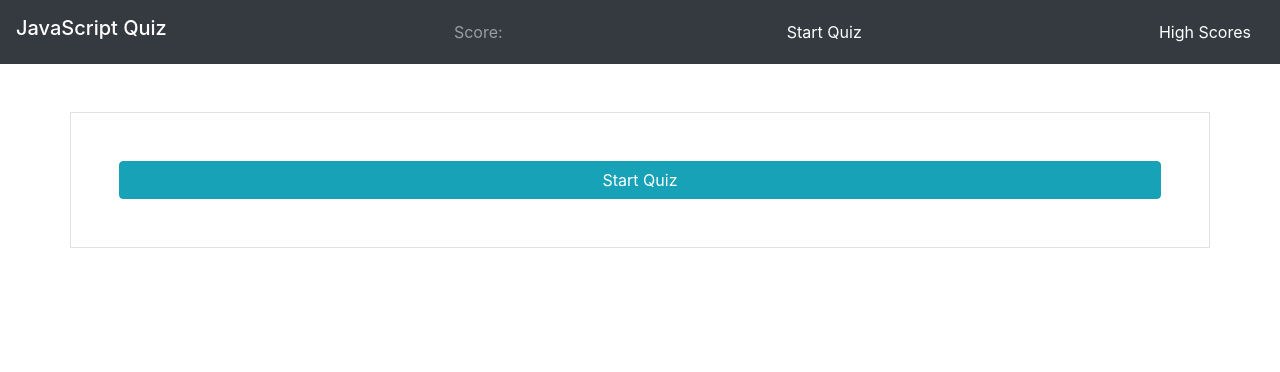
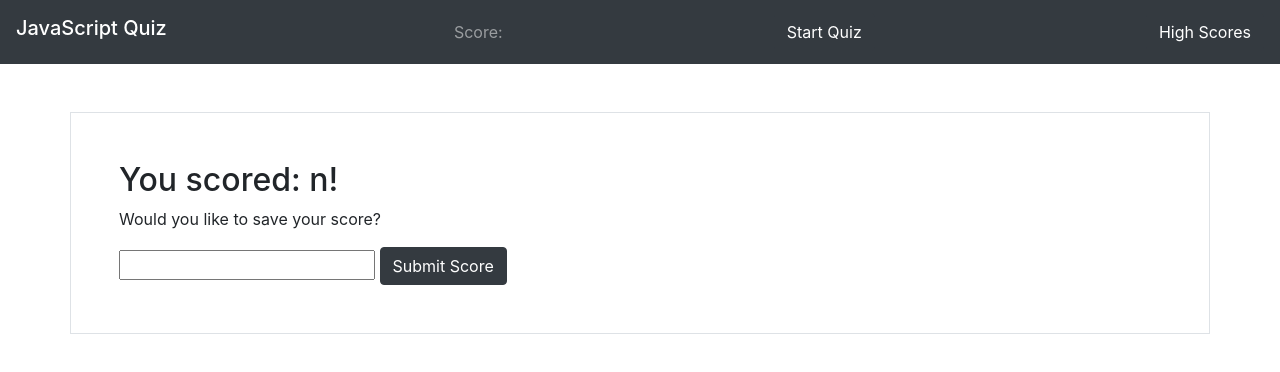
Before and after one commit to chrisfaux95/code_quiz, a plain HTML site: page index.html in a window 1280 px wide. Drawn offline with nearby package versions, Linux system fonts and the light colour scheme.

Commit message:
testing score input box

```diff
--- a/index.html
+++ b/index.html
@@ -33,7 +33,13 @@
             <button id="next-question" class="btn btn-dark btn-block">Next Question.</button>
         </div>
         <hr> -->
-        <button id="quiz-start" class="btn btn-info btn-block">Start Quiz</button>
+        <div id = "score-box" class="mx-auto">
+            <h2>You scored: n!</h2>
+            <p>Would you like to save your score?</p>
+            <input type="text" id="initals" name="initials"/>
+            <button class="btn btn-dark">Submit Score</button>
+        </div>
+        <!-- <button id="quiz-start" class="btn btn-info btn-block">Start Quiz</button> -->
     </main>
     <script src="script.js"></script>
 </body>
```
